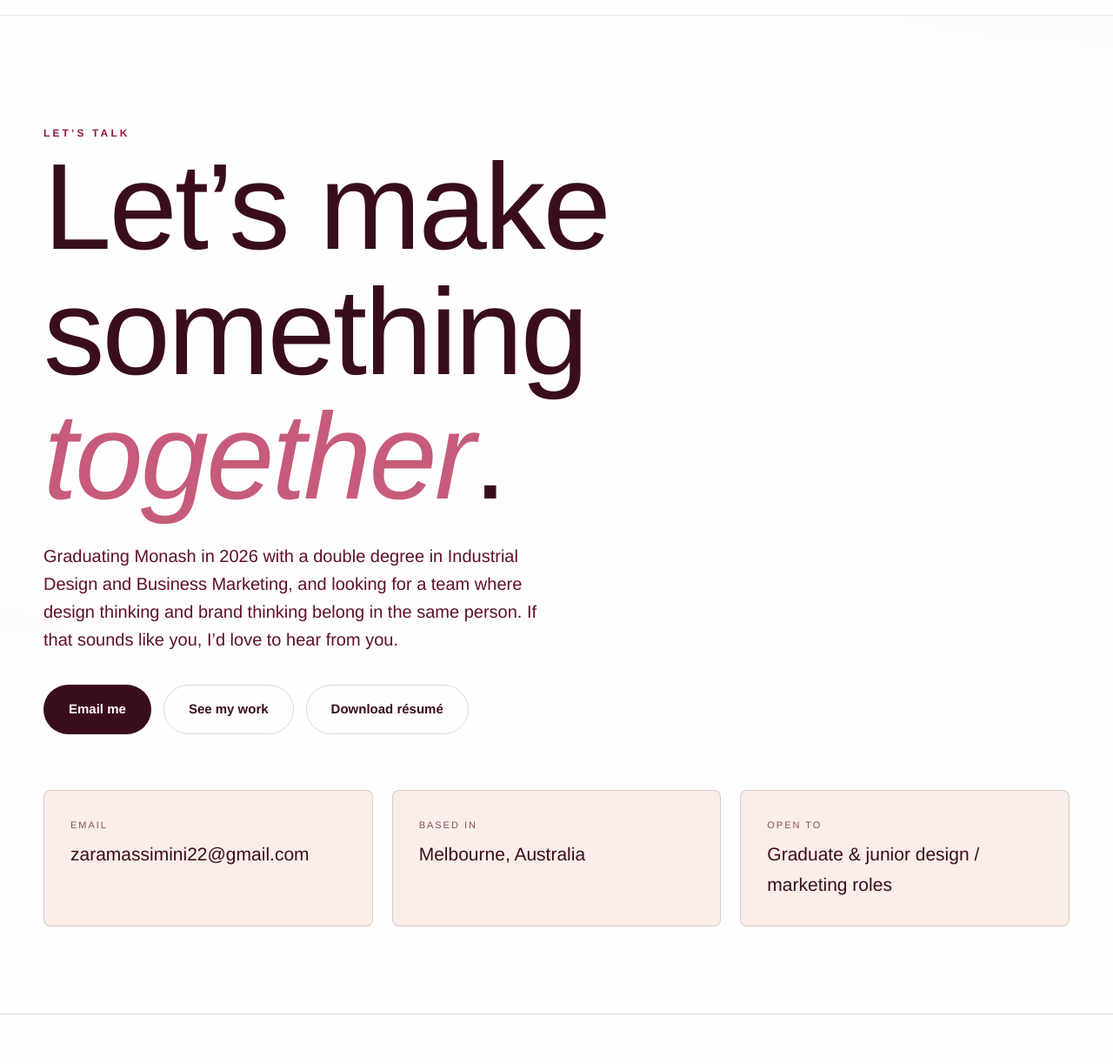
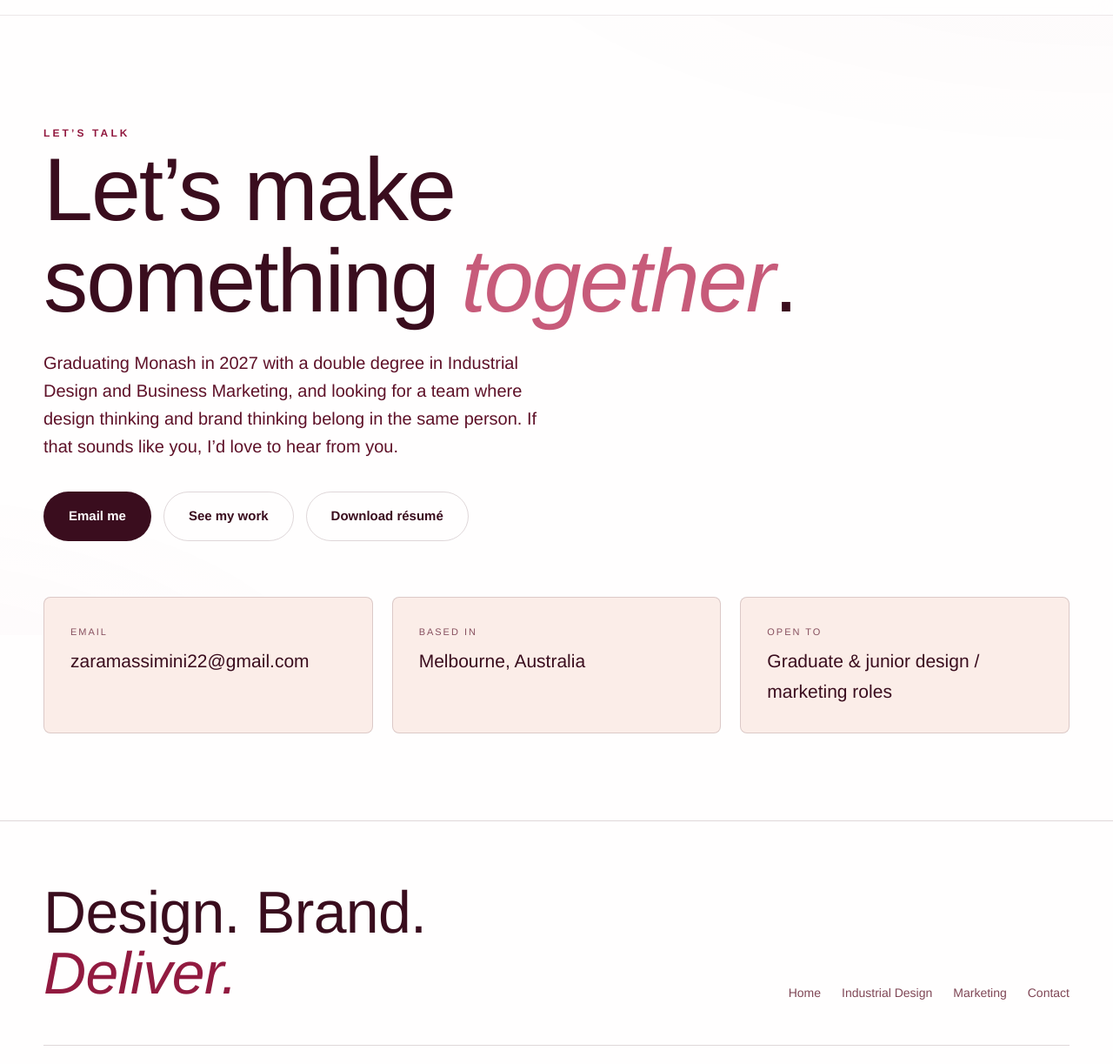
Before and after one commit to zaramassimini22/Zara-Personal-Website, a plain HTML site: page contact.html in a window 1280 px wide. Shown: the part 70-1293 px from the top of the page at 87% size. Drawn offline with Linux system fonts and the light colour scheme.

Commit message:
fix: update graduation year and refine footer text across multiple pages

```diff
--- a/contact.html
+++ b/contact.html
@@ -28,7 +28,7 @@
   <div class="wrap">
     <span class="eyebrow reveal">Let’s talk</span>
     <h1 class="reveal d1">Let’s make<br>something <span class="italic">together</span>.</h1>
-    <p class="lead reveal d2">Graduating Monash in 2026 with a double degree in Industrial Design and Business Marketing, and looking for a team where design thinking and brand thinking belong in the same person. If that sounds like you, I’d love to hear from you.</p>
+    <p class="lead reveal d2">Graduating Monash in 2027 with a double degree in Industrial Design and Business Marketing, and looking for a team where design thinking and brand thinking belong in the same person. If that sounds like you, I’d love to hear from you.</p>
     <div class="contact-actions reveal d3">
       <a href="mailto:zaramassimini22@gmail.com?subject=Let%27s%20work%20together" class="btn btn-ink">Email me</a>
       <a href="work.html" class="btn btn-ghost">See my work</a>
@@ -47,7 +47,7 @@
 <footer class="footer">
   <div class="wrap">
     <div class="footer-grid">
-      <h3>Design. Brand.<br><span class="italic">Delivered.</span></h3>
+      <h3>Design. Brand.<br><span class="italic">Deliver.</span></h3>
       <div class="footer-links">
         <a href="index.html">Home</a><a href="work.html">Industrial Design</a>
         <a href="marketing.html">Marketing</a><a href="contact.html">Contact</a>
--- a/styles.css
+++ b/styles.css
@@ -226,7 +226,7 @@ h1,h2,h3,h4,.display{font-family:"Helvetica Neue",Helvetica,Arial,sans-serif;fon
 
 /* ---------- contact ---------- */
 .contact-hero{padding:120px 0 70px}
-.contact-hero h1{font-size:clamp(54px,11vw,150px);letter-spacing:-.02em}
+.contact-hero h1{font-size:clamp(44px,8vw,110px);letter-spacing:-.02em}
 .contact-hero h1 .italic{color:var(--accent-soft)}
 .contact-hero .lead{max-width:600px;margin:26px 0 36px}
 .contact-actions{display:flex;gap:14px;flex-wrap:wrap}
```
Also changed, not shown: index.html (+0 -1 lines), marketing.html (+0 -1 lines).
